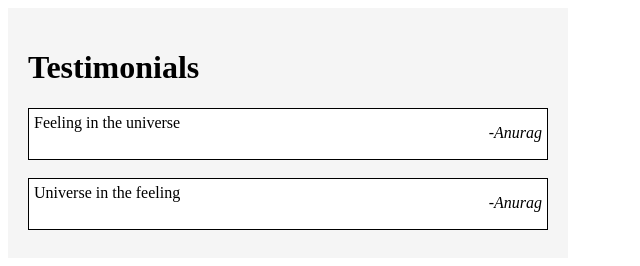
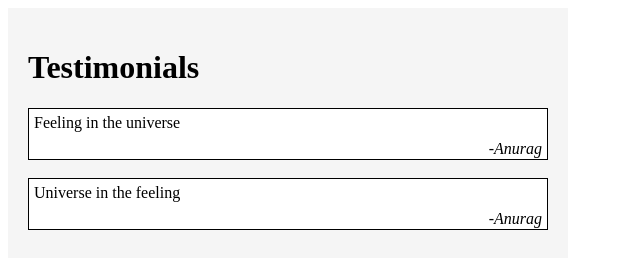
Before and after one commit to acciojob/testimonial-anuragrzh, a website: page main.html in a window 1280 px wide. Shown: the whole page, without its empty margins (0-640 px from the left). Drawn offline with Linux system fonts and the light colour scheme.

Commit message:
created a submission

```diff
--- a/main.html
+++ b/main.html
@@ -11,10 +11,10 @@
 	<div class="MainContainer">
     <h1>Testimonials</h1>
     <div  class="Testimonial">Feeling in the universe
-        <div class="Author"><text  >-Anurag</text></div>
+        <p class="Author"><text  >-Anurag</text></p>
     </div><br>
     <div class="Testimonial">Universe in the feeling
-    <div class="Author"><text  >-Anurag</text></div>
+    <p class="Author"><text  >-Anurag</text></p>
 </div>
     <script type="text/javascript" src="./script.js">
 </script>
--- a/script.js
+++ b/script.js
@@ -1 +1,2 @@
 //your JS code here. If required.
+ AssertionError: Timed out retrying after 4000ms: Too many elements found. Found '5', expected '3'
```
